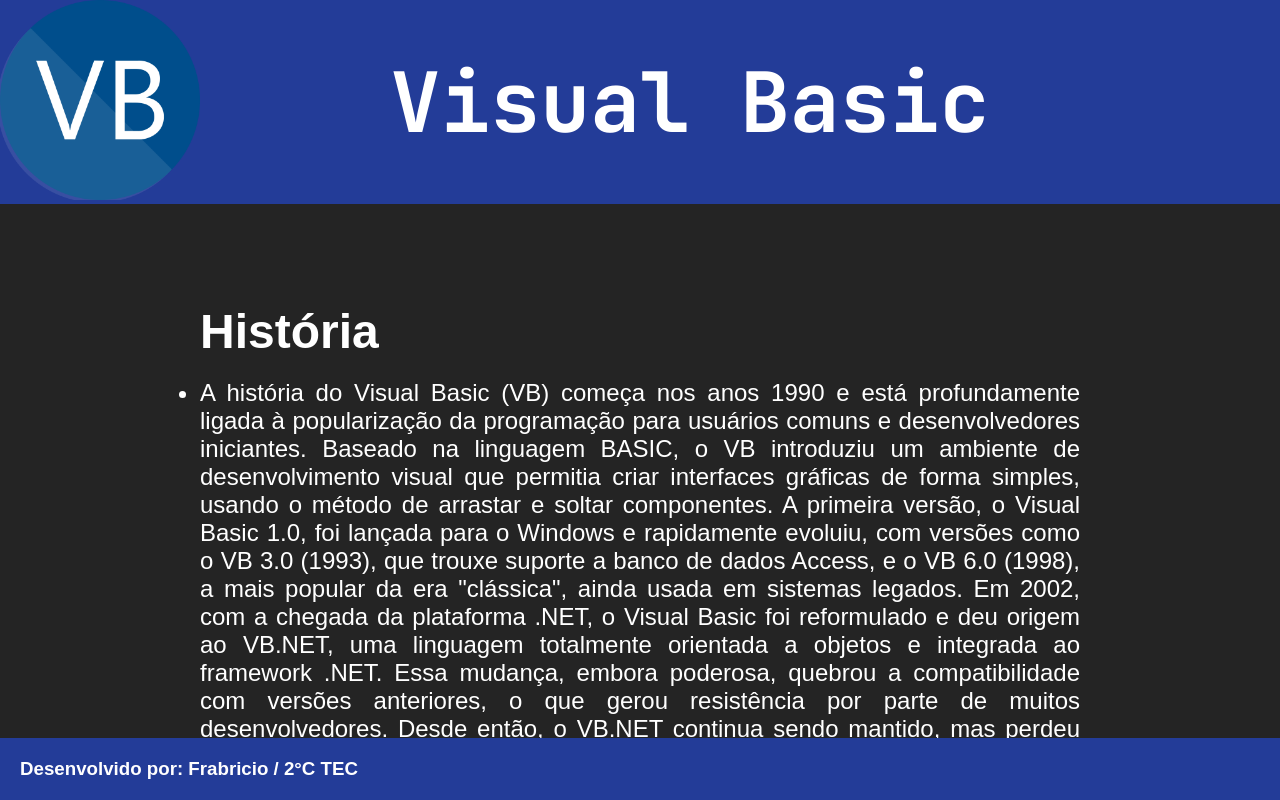
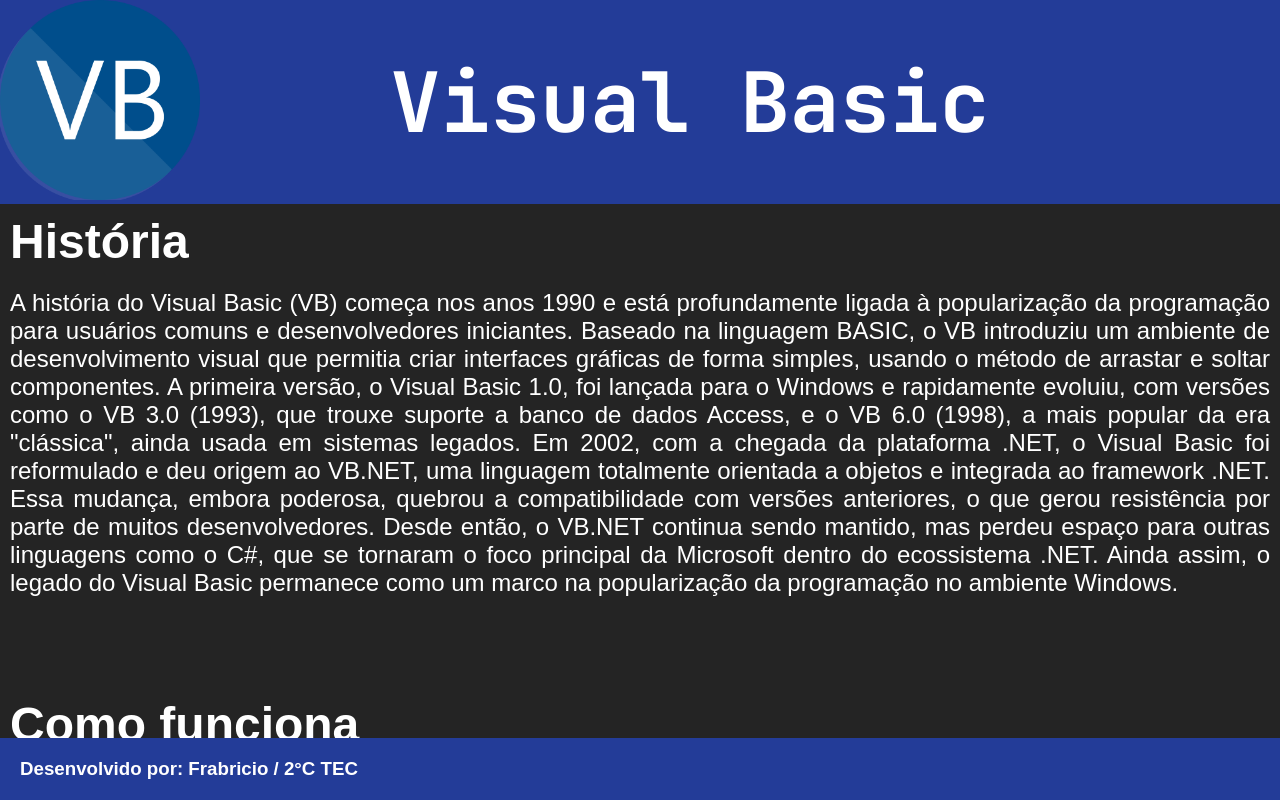
Before and after one commit to skullacho/VBgu, a React (Vite) app: page / in a window 1280 px wide. Shown: the top 800 px of the page. Built offline with nearby package versions, Linux system fonts and the light colour scheme.

Commit message:
Update App.css

```diff
--- a/src/App.css
+++ b/src/App.css
@@ -23,7 +23,7 @@
   background-color: #242424;
   height: 100%;
   color: white;
-  padding: 100px 200px;
+  padding: 10px
 
 }
 h2{
```
